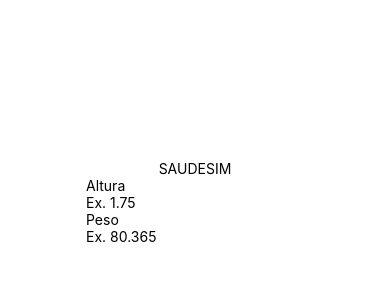
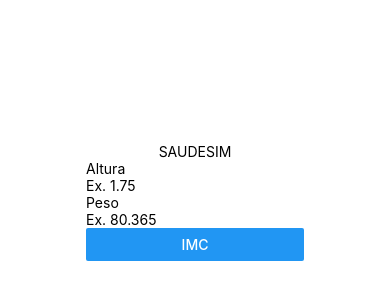
Before and after one commit to Danilovir/SaudeSIM, a React Native app: screen / in a window 390 px wide. Shown: the part 220-520 px from the top of the page. Built offline with nearby package versions, Linux system fonts and the light colour scheme.

Commit message:
adicionar Button e useState

```diff
--- a/SRC/Components/Form/index.js
+++ b/SRC/Components/Form/index.js
@@ -1,7 +1,14 @@
-import React from "react";
-import { View, TextInput, Text } from "react-native";
+import React, {useState} from "react";
+import { View, TextInput, Text, Button } from "react-native";
 
 export default function Form(){
+
+    const [height, setHeight] = useState(null)
+    const [weight, setWeight] = useState(null)
+    const [messageImc, setMessageImc] = useState ("preencha o peso e altura");
+    const [imc, setImc] = useState(null)
+    const [textButton, setTextButton] = useState("IMC")
+
     return(
         <View>
          <View>
@@ -14,6 +21,12 @@
             <TextInput
             placeholder="Ex. 80.365"
             keyboardType="numeric"/>
+
+            <Button
+            onPress={() => validationImc()}
+            title={textButton}
+            />
+
          </View>
         </View>
     );
```
